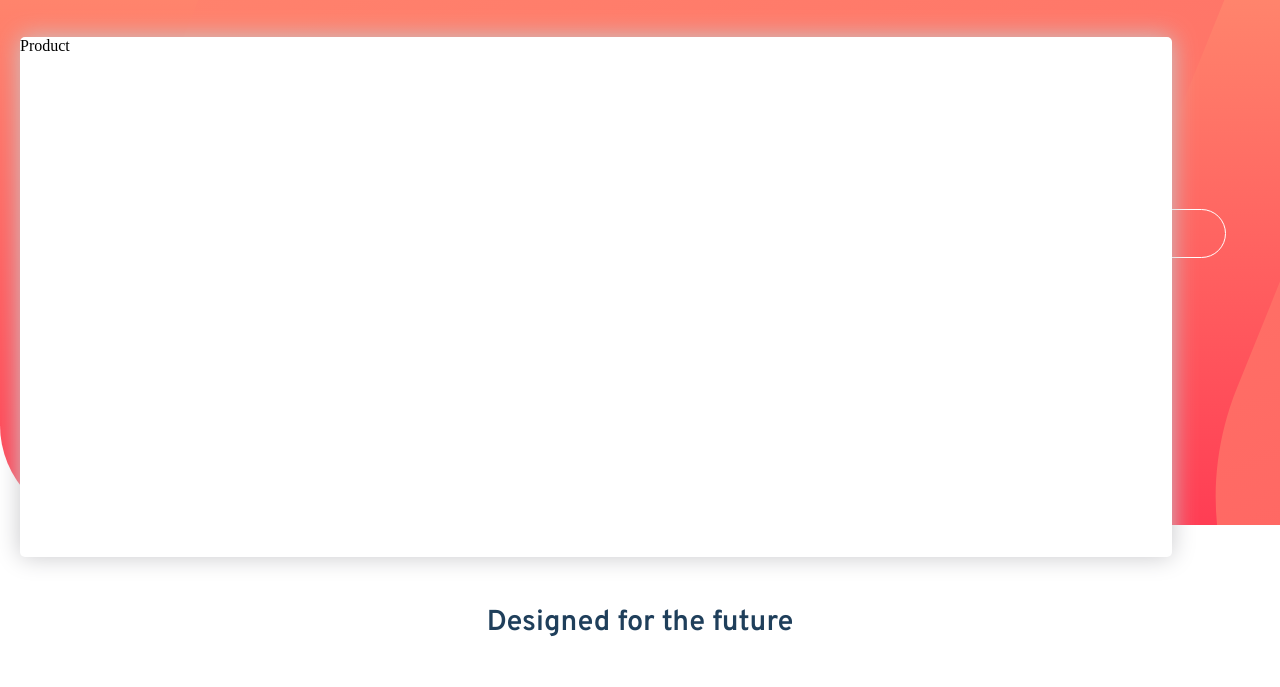
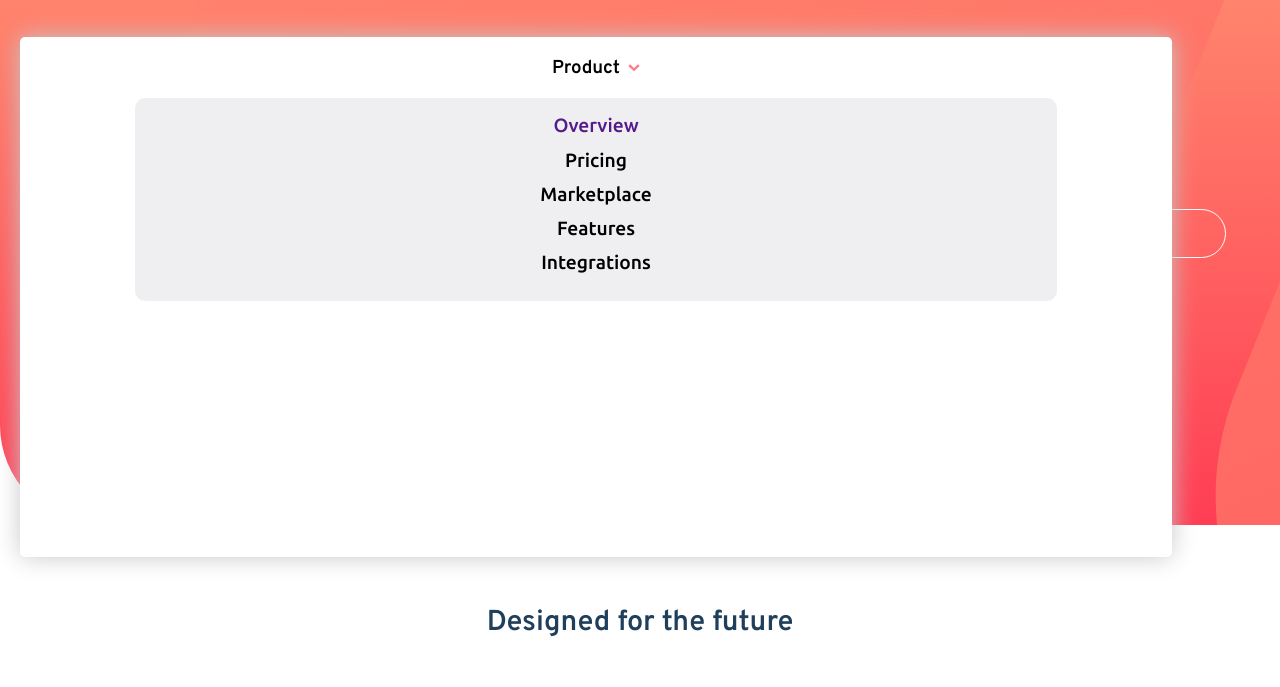
Before and after one commit to amrmabdelazeem/blogr-landing-page, a plain HTML site: page index.html in a window 1280 px wide. Shown: the part 83-770 px from the top of the page. Drawn offline with Linux system fonts and the light colour scheme.

Commit message:
Make product menu pleasable

```diff
--- a/css/styles.css
+++ b/css/styles.css
@@ -62,6 +62,49 @@ button, a{
     box-shadow: 0 0 25px var(--footer-text);
     /* display: none; */
 }
+.product{
+    display: flex;
+    flex-direction: column;
+    align-items: center;
+}
+.product-menu{
+    display: flex;
+    flex-direction: column;
+    justify-content: center;
+    align-items: center;
+    background-color: #efeff1;
+    width: 80%;
+    border-radius: 10px;
+    padding: 1rem 0;
+}
+.test{
+    display: flex;
+    align-items: center;
+    cursor: pointer;
+}
+.test img{
+    width: 12px;
+    height: auto;
+    margin-left: .5rem;
+    /* transform: rotate(180deg); */
+}
+.product-menu h3{
+
+}
+.product-menu a{
+    font-size: 1.2rem;
+    font-weight: 500;
+    text-decoration: none;
+    padding-bottom: .7rem;
+
+}
+/* .arrow{
+    background-image: url(../images/icon-arrow-light.svg);
+    background-repeat: no-repeat;
+    width: 10px;
+    height: 10px;
+    background-color: var(--lightRed-cta-text);
+} */
 .intro{
     text-align: center;
     padding: 0 1.2rem;
--- a/index.html
+++ b/index.html
@@ -25,7 +25,19 @@
               alt="icon-menu"
             />
             <div class="menu">
-              <div class="product">Product</div>
+              <div class="product">
+                <div class="test">
+                  <h3>Product</h3>
+                  <img src="./images/icon-arrow-dark.svg" alt="icon-arrow">
+                </div>
+                <div class="product-menu">
+                  <a href="">Overview</a>
+                  <a>Pricing</a>
+                  <a>Marketplace</a>
+                  <a>Features</a>
+                  <a>Integrations</a>
+                </div>
+              </div>
             </div>
           </div>
           <div class="intro">
@@ -39,9 +51,7 @@
         </div>
         <div class="mid-section">
           <h2>Designed for the future</h2>
-          <div class="illustration-top">
-
-          </div>
+          <div class="illustration-top"></div>
           <div class="editor-text">
             <h3>Introducing an extensible editor</h3>
             <p>
@@ -79,9 +89,7 @@
           </div>
         </div>
         <div class="laptop-section">
-          <div class="illustration-bottom">
-
-          </div>
+          <div class="illustration-bottom"></div>
           <div class="text-laptop">
             <h3>Free, open, simple</h3>
             <p>
@@ -104,7 +112,7 @@
         </div>
         <div class="footer" role="contentinfo">
           <div class="last-logo">
-            <img src="./images/logo.svg" alt="page-logo">
+            <img src="./images/logo.svg" alt="page-logo" />
           </div>
           <div class="last-product">
             <h4>Product</h4>
```
